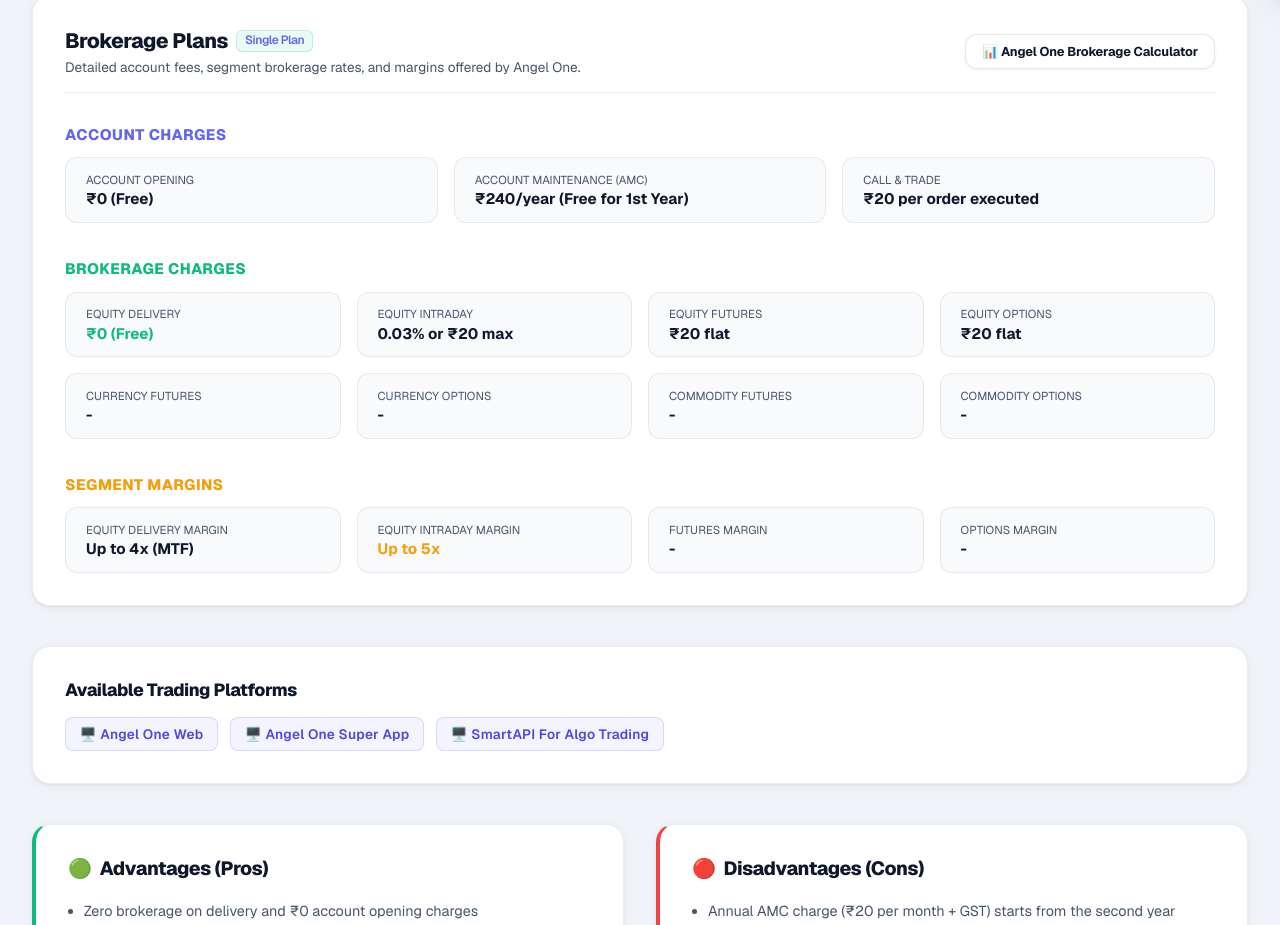
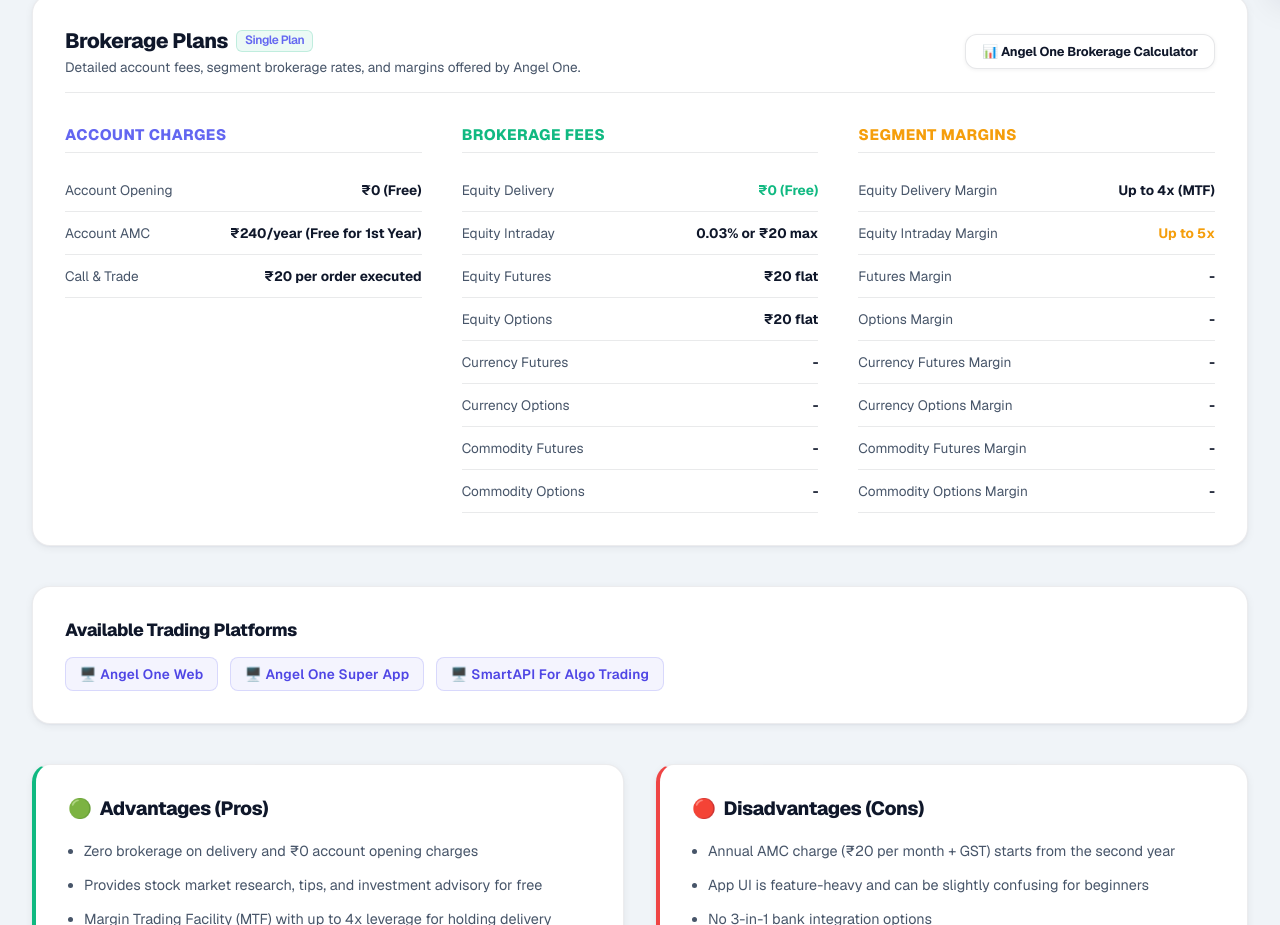
Before and after one commit to Gupta-Developer/ipopreipo, a Next.js app: page /1/brokers/angelone in a window 1280 px wide. Shown: the part 797-1722 px from the top of the page. Built offline with nearby package versions, Linux system fonts and the light colour scheme.

Commit message:
style: replace box cells inside brokerage plans with clean key-value rows

```diff
--- a/src/app/[country]/brokers/[slug]/page.tsx
+++ b/src/app/[country]/brokers/[slug]/page.tsx
@@ -297,93 +297,75 @@
                 </Link>
               </div>
 
-              <div style={{ display: "grid", gridTemplateColumns: "1fr", gap: "2.25rem" }}>
-                {/* Account Charges */}
-                <div>
-                  <h4 style={{ fontSize: "0.95rem", fontWeight: "800", color: "var(--primary)", marginBottom: "0.85rem", textTransform: "uppercase", letterSpacing: "0.03em" }}>
+              <div style={{ display: "grid", gridTemplateColumns: "1fr 1fr 1fr", gap: "2.5rem" }} className="m-flex-column">
+
+                {/* Account Charges Column */}
+                <div style={{ display: "flex", flexDirection: "column", gap: "1rem" }}>
+                  <h4 style={{ fontSize: "0.95rem", fontWeight: "800", color: "var(--primary)", borderBottom: "1px solid var(--border-color)", paddingBottom: "0.5rem", textTransform: "uppercase", letterSpacing: "0.03em" }}>
                     Account Charges
                   </h4>
-                  <div style={{ display: "grid", gridTemplateColumns: "repeat(auto-fit, minmax(220px, 1fr))", gap: "1rem" }}>
-                    <div className="premium-spec-cell" style={{ display: "flex", flexDirection: "column", gap: "0.15rem" }}>
-                      <span style={{ fontSize: "0.72rem", color: "var(--text-secondary)", textTransform: "uppercase" }}>Account Opening</span>
-                      <strong style={{ fontSize: "0.95rem" }}>{broker.charges.opening}</strong>
-                    </div>
-                    <div className="premium-spec-cell" style={{ display: "flex", flexDirection: "column", gap: "0.15rem" }}>
-                      <span style={{ fontSize: "0.72rem", color: "var(--text-secondary)", textTransform: "uppercase" }}>Account Maintenance (AMC)</span>
-                      <strong style={{ fontSize: "0.95rem" }}>{broker.charges.amc}</strong>
-                    </div>
-                    <div className="premium-spec-cell" style={{ display: "flex", flexDirection: "column", gap: "0.15rem" }}>
-                      <span style={{ fontSize: "0.72rem", color: "var(--text-secondary)", textTransform: "uppercase" }}>Call & Trade</span>
-                      <strong style={{ fontSize: "0.95rem" }}>{broker.charges.callTrade}</strong>
-                    </div>
+                  <div style={{ display: "flex", flexDirection: "column" }}>
+                    {[
+                      { label: "Account Opening", value: broker.charges.opening },
+                      { label: "Account AMC", value: broker.charges.amc },
+                      { label: "Call & Trade", value: broker.charges.callTrade },
+                    ].map((item, idx) => (
+                      <div key={idx} style={{ display: "flex", justifyContent: "space-between", padding: "0.75rem 0", borderBottom: "1px solid var(--border-color)", fontSize: "0.85rem" }}>
+                        <span style={{ color: "var(--text-secondary)" }}>{item.label}</span>
+                        <strong style={{ color: "var(--text-primary)" }}>{item.value}</strong>
+                      </div>
+                    ))}
                   </div>
                 </div>
 
-                {/* Brokerage Fees */}
-                <div>
-                  <h4 style={{ fontSize: "0.95rem", fontWeight: "800", color: "var(--success)", marginBottom: "0.85rem", textTransform: "uppercase", letterSpacing: "0.03em" }}>
-                    Brokerage Charges
+                {/* Brokerage Fees Column */}
+                <div style={{ display: "flex", flexDirection: "column", gap: "1rem" }}>
+                  <h4 style={{ fontSize: "0.95rem", fontWeight: "800", color: "var(--success)", borderBottom: "1px solid var(--border-color)", paddingBottom: "0.5rem", textTransform: "uppercase", letterSpacing: "0.03em" }}>
+                    Brokerage Fees
                   </h4>
-                  <div style={{ display: "grid", gridTemplateColumns: "repeat(auto-fit, minmax(220px, 1fr))", gap: "1rem" }}>
-                    <div className="premium-spec-cell" style={{ display: "flex", flexDirection: "column", gap: "0.15rem" }}>
-                      <span style={{ fontSize: "0.72rem", color: "var(--text-secondary)", textTransform: "uppercase" }}>Equity Delivery</span>
-                      <strong style={{ fontSize: "0.95rem", color: "var(--success)" }}>{broker.brokerage.delivery}</strong>
-                    </div>
-                    <div className="premium-spec-cell" style={{ display: "flex", flexDirection: "column", gap: "0.15rem" }}>
-                      <span style={{ fontSize: "0.72rem", color: "var(--text-secondary)", textTransform: "uppercase" }}>Equity Intraday</span>
-                      <strong style={{ fontSize: "0.95rem" }}>{broker.brokerage.intraday}</strong>
-                    </div>
-                    <div className="premium-spec-cell" style={{ display: "flex", flexDirection: "column", gap: "0.15rem" }}>
-                      <span style={{ fontSize: "0.72rem", color: "var(--text-secondary)", textTransform: "uppercase" }}>Equity Futures</span>
-                      <strong style={{ fontSize: "0.95rem" }}>{broker.brokerage.futures}</strong>
-                    </div>
-                    <div className="premium-spec-cell" style={{ display: "flex", flexDirection: "column", gap: "0.15rem" }}>
-                      <span style={{ fontSize: "0.72rem", color: "var(--text-secondary)", textTransform: "uppercase" }}>Equity Options</span>
-                      <strong style={{ fontSize: "0.95rem" }}>{broker.brokerage.options}</strong>
-                    </div>
-                    <div className="premium-spec-cell" style={{ display: "flex", flexDirection: "column", gap: "0.15rem" }}>
-                      <span style={{ fontSize: "0.72rem", color: "var(--text-secondary)", textTransform: "uppercase" }}>Currency Futures</span>
-                      <strong style={{ fontSize: "0.95rem" }}>{broker.brokerage.currencyFutures || "-"}</strong>
-                    </div>
-                    <div className="premium-spec-cell" style={{ display: "flex", flexDirection: "column", gap: "0.15rem" }}>
-                      <span style={{ fontSize: "0.72rem", color: "var(--text-secondary)", textTransform: "uppercase" }}>Currency Options</span>
-                      <strong style={{ fontSize: "0.95rem" }}>{broker.brokerage.currencyOptions || "-"}</strong>
-                    </div>
-                    <div className="premium-spec-cell" style={{ display: "flex", flexDirection: "column", gap: "0.15rem" }}>
-                      <span style={{ fontSize: "0.72rem", color: "var(--text-secondary)", textTransform: "uppercase" }}>Commodity Futures</span>
-                      <strong style={{ fontSize: "0.95rem" }}>{broker.brokerage.commodityFutures || "-"}</strong>
-                    </div>
-                    <div className="premium-spec-cell" style={{ display: "flex", flexDirection: "column", gap: "0.15rem" }}>
-                      <span style={{ fontSize: "0.72rem", color: "var(--text-secondary)", textTransform: "uppercase" }}>Commodity Options</span>
-                      <strong style={{ fontSize: "0.95rem" }}>{broker.brokerage.commodityOptions || "-"}</strong>
-                    </div>
+                  <div style={{ display: "flex", flexDirection: "column" }}>
+                    {[
+                      { label: "Equity Delivery", value: broker.brokerage.delivery, highlight: true },
+                      { label: "Equity Intraday", value: broker.brokerage.intraday },
+                      { label: "Equity Futures", value: broker.brokerage.futures },
+                      { label: "Equity Options", value: broker.brokerage.options },
+                      { label: "Currency Futures", value: broker.brokerage.currencyFutures || "-" },
+                      { label: "Currency Options", value: broker.brokerage.currencyOptions || "-" },
+                      { label: "Commodity Futures", value: broker.brokerage.commodityFutures || "-" },
+                      { label: "Commodity Options", value: broker.brokerage.commodityOptions || "-" },
+                    ].map((item, idx) => (
+                      <div key={idx} style={{ display: "flex", justifyContent: "space-between", padding: "0.75rem 0", borderBottom: "1px solid var(--border-color)", fontSize: "0.85rem" }}>
+                        <span style={{ color: "var(--text-secondary)" }}>{item.label}</span>
+                        <strong style={{ color: item.highlight ? "var(--success)" : "var(--text-primary)" }}>{item.value}</strong>
+                      </div>
+                    ))}
                   </div>
                 </div>
 
-                {/* Margins */}
-                <div>
-                  <h4 style={{ fontSize: "0.95rem", fontWeight: "800", color: "var(--warning)", marginBottom: "0.85rem", textTransform: "uppercase", letterSpacing: "0.03em" }}>
+                {/* Segment Margins Column */}
+                <div style={{ display: "flex", flexDirection: "column", gap: "1rem" }}>
+                  <h4 style={{ fontSize: "0.95rem", fontWeight: "800", color: "var(--warning)", borderBottom: "1px solid var(--border-color)", paddingBottom: "0.5rem", textTransform: "uppercase", letterSpacing: "0.03em" }}>
                     Segment Margins
                   </h4>
-                  <div style={{ display: "grid", gridTemplateColumns: "repeat(auto-fit, minmax(220px, 1fr))", gap: "1rem" }}>
-                    <div className="premium-spec-cell" style={{ display: "flex", flexDirection: "column", gap: "0.15rem" }}>
-                      <span style={{ fontSize: "0.72rem", color: "var(--text-secondary)", textTransform: "uppercase" }}>Equity Delivery Margin</span>
-                      <strong style={{ fontSize: "0.95rem" }}>{broker.margins.delivery}</strong>
-                    </div>
-                    <div className="premium-spec-cell" style={{ display: "flex", flexDirection: "column", gap: "0.15rem" }}>
-                      <span style={{ fontSize: "0.72rem", color: "var(--text-secondary)", textTransform: "uppercase" }}>Equity Intraday Margin</span>
-                      <strong style={{ fontSize: "0.95rem", color: "var(--warning)" }}>{broker.margins.intraday}</strong>
-                    </div>
-                    <div className="premium-spec-cell" style={{ display: "flex", flexDirection: "column", gap: "0.15rem" }}>
-                      <span style={{ fontSize: "0.72rem", color: "var(--text-secondary)", textTransform: "uppercase" }}>Futures Margin</span>
-                      <strong style={{ fontSize: "0.95rem" }}>{broker.margins.futures || "-"}</strong>
-                    </div>
-                    <div className="premium-spec-cell" style={{ display: "flex", flexDirection: "column", gap: "0.15rem" }}>
-                      <span style={{ fontSize: "0.72rem", color: "var(--text-secondary)", textTransform: "uppercase" }}>Options Margin</span>
-                      <strong style={{ fontSize: "0.95rem" }}>{broker.margins.options || "-"}</strong>
-                    </div>
+                  <div style={{ display: "flex", flexDirection: "column" }}>
+                    {[
+                      { label: "Equity Delivery Margin", value: broker.margins.delivery },
+                      { label: "Equity Intraday Margin", value: broker.margins.intraday, highlight: true },
+                      { label: "Futures Margin", value: broker.margins.futures || "-" },
+                      { label: "Options Margin", value: broker.margins.options || "-" },
+                      { label: "Currency Futures Margin", value: broker.margins.currencyFutures || "-" },
+                      { label: "Currency Options Margin", value: broker.margins.currencyOptions || "-" },
+                      { label: "Commodity Futures Margin", value: broker.margins.commodityFutures || "-" },
+                      { label: "Commodity Options Margin", value: broker.margins.commodityOptions || "-" },
+                    ].map((item, idx) => (
+                      <div key={idx} style={{ display: "flex", justifyContent: "space-between", padding: "0.75rem 0", borderBottom: "1px solid var(--border-color)", fontSize: "0.85rem" }}>
+                        <span style={{ color: "var(--text-secondary)" }}>{item.label}</span>
+                        <strong style={{ color: item.highlight ? "var(--warning)" : "var(--text-primary)" }}>{item.value}</strong>
+                      </div>
+                    ))}
                   </div>
                 </div>
+
               </div>
             </div>
 
```
